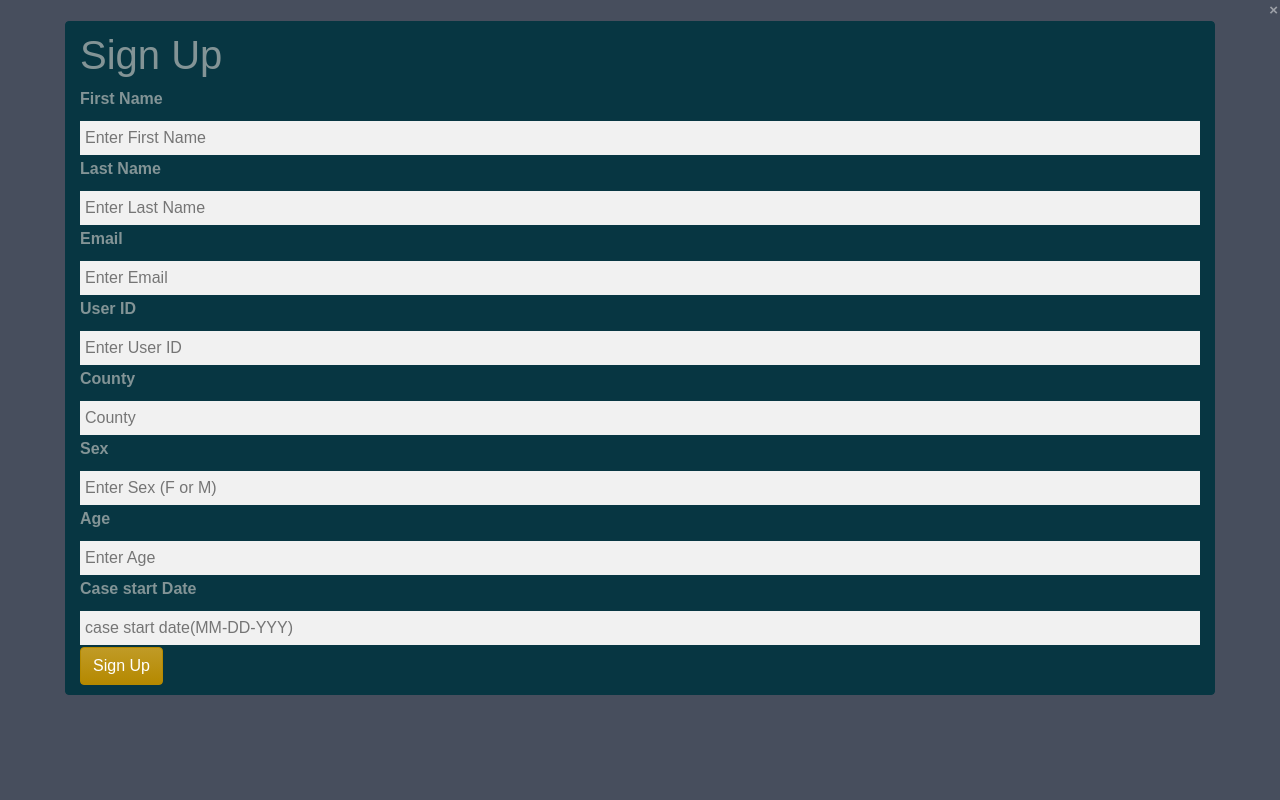
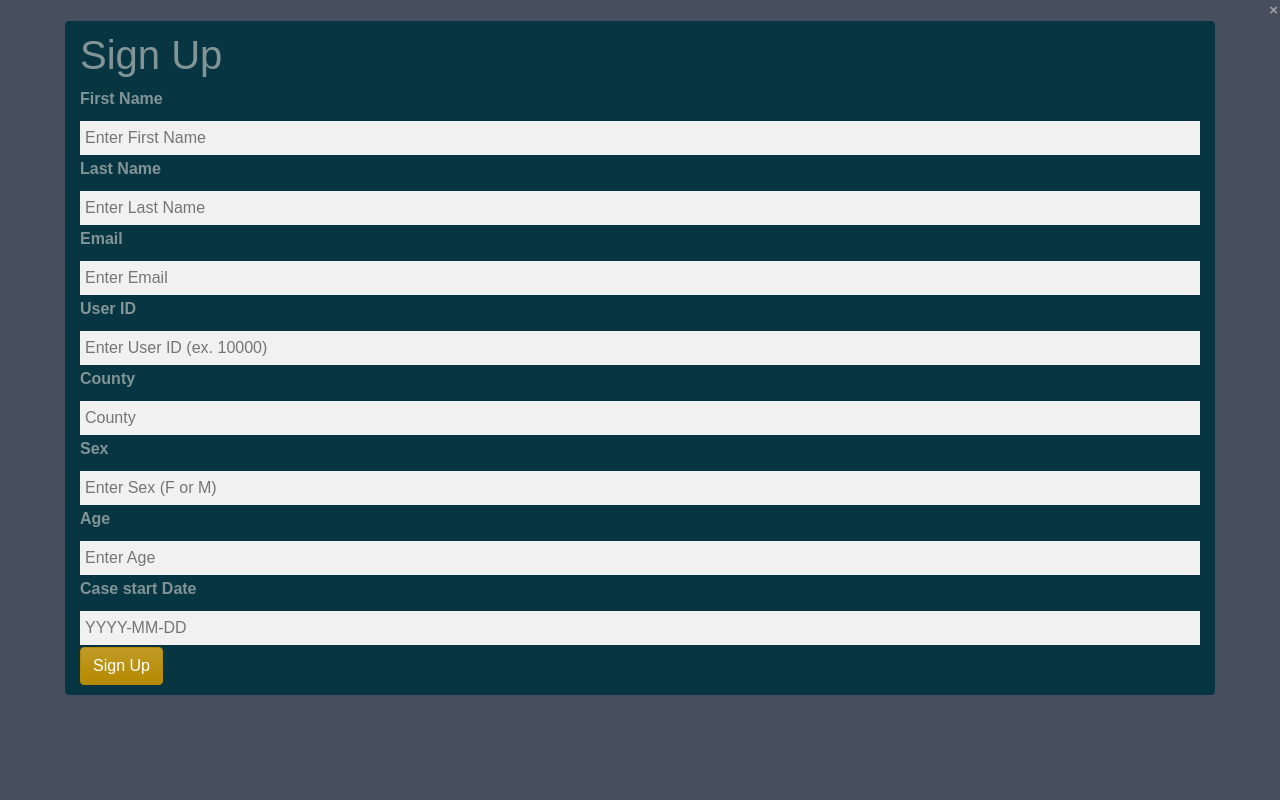
Before and after one commit to elijah-freeman/HuskyDataIncWebApp, a PHP site: page / in a window 1280 px wide, after a click on "Sign Up". Run offline with PHP 8.4, Linux system fonts and the light colour scheme.

Commit message:
Fixed error in sign up panel

```diff
--- a/covid_test_center.php
+++ b/covid_test_center.php
@@ -92,7 +92,7 @@ Covid Test Center page:
                     <label for="email"><b>Email</b></label>
                     <input type="text" placeholder="Enter Email" name="email" required>
                     <label for="user_id"><b>User ID</b></label>
-                    <input type="text" placeholder="Enter User ID" name="user_id" required><label
+                    <input type="text" placeholder="Enter User ID (ex. 10000) " name="user_id" required><label
                             for="County"><b>County</b></label>
                     <input type="text" placeholder="County" name="County" required>
                     <label for="Sex"><b>Sex</b></label>
@@ -100,7 +100,7 @@ Covid Test Center page:
                     <label for="Age"><b>Age</b></label>
                     <input type="text" placeholder="Enter Age" name="Age" required>
                     <label for="case_start_date"><b>Case start Date</b></label>
-                    <input type="text" placeholder="case start date(MM-DD-YYY)" name="case_start_date" required>
+                    <input type="text" placeholder="YYYY-MM-DD" name="case_start_date" required>
                     <div class="clearfix">
                         <button type="submit" class="btn btn-primary" onclick='this.form.submit()'>Sign Up</button>
                     </div>
--- a/high_risk.php
+++ b/high_risk.php
@@ -91,7 +91,7 @@ High Risk page:
                     <label for="email"><b>Email</b></label>
                     <input type="text" placeholder="Enter Email" name="email" required>
                     <label for="user_id"><b>User ID</b></label>
-                    <input type="text" placeholder="Enter User ID" name="user_id" required><label for="County">
+                    <input type="text" placeholder="Enter User ID (ex. 10000) " name="user_id" required><label for="County">
                         <b>County</b></label>
                     <input type="text" placeholder="County" name="County" required>
                     <label for="Sex"><b>Sex</b></label>
@@ -99,7 +99,7 @@ High Risk page:
                     <label for="Age"><b>Age</b></label>
                     <input type="text" placeholder="Enter Age" name="Age" required>
                     <label for="case_start_date"><b>Case start Date</b></label>
-                    <input type="text" placeholder="case start date(MM-DD-YYY)" name="case_start_date" required>
+                    <input type="text" placeholder="YYYY-MM-DD" name="case_start_date" required>
                     <div class="clearfix">
                         <button type="submit" class="btn btn-primary" onclick='this.form.submit()'>Sign Up</button>
                     </div>
--- a/hospital.php
+++ b/hospital.php
@@ -91,7 +91,7 @@ Hospital:
                     <label for="email"><b>Email</b></label>
                     <input type="text" placeholder="Enter Email" name="email" required>
                     <label for="user_id"><b>User ID</b></label>
-                    <input type="text" placeholder="Enter User ID" name="user_id" required><label for="County">
+                    <input type="text" placeholder="Enter User ID (ex. 10000) " name="user_id" required><label for="County">
                         <b>County</b></label>
                     <input type="text" placeholder="County" name="County" required>
                     <label for="Sex"><b>Sex</b></label>
@@ -99,7 +99,7 @@ Hospital:
                     <label for="Age"><b>Age</b></label>
                     <input type="text" placeholder="Enter Age" name="Age" required>
                     <label for="case_start_date"><b>Case start Date</b></label>
-                    <input type="text" placeholder="case start date(MM-DD-YYY)" name="case_start_date" required>
+                    <input type="text" placeholder="YYYY-MM-DD" name="case_start_date" required>
                     <div class="clearfix">
                         <button type="submit" class="btn btn-primary" onclick='this.form.submit()'>Sign Up</button>
                     </div>
--- a/index.php
+++ b/index.php
@@ -88,7 +88,7 @@
                         <label for="email"><b>Email</b></label>
                         <input type="text" placeholder="Enter Email" name="email" required>
                         <label for="user_id"><b>User ID</b></label>
-                        <input type="text" placeholder="Enter User ID" name="user_id" required><label
+                        <input type="text" placeholder="Enter User ID (ex. 10000) " name="user_id" required><label
                                 for="County"><b>County</b></label>
                         <input type="text" placeholder="County" name="County" required>
                         <label for="Sex"><b>Sex</b></label>
@@ -96,7 +96,7 @@
                         <label for="Age"><b>Age</b></label>
                         <input type="text" placeholder="Enter Age" name="Age" required>
                         <label for="case_start_date"><b>Case start Date</b></label>
-                        <input type="text" placeholder="case start date(MM-DD-YYY)" name="case_start_date" required>
+                        <input type="text" placeholder="YYYY-MM-DD" name="case_start_date" required>
                         <div class="clearfix">
                             <button type="submit" class="btn btn-primary" onclick='this.form.submit()'>Sign Up</button>
                         </div>
--- a/infection.php
+++ b/infection.php
@@ -94,7 +94,7 @@ Infection Dashboard:
                     <label for="email"><b>Email</b></label>
                     <input type="text" placeholder="Enter Email" name="email" required>
                     <label for="user_id"><b>User ID</b></label>
-                    <input type="text" placeholder="Enter User ID" name="user_id" required><label for="County">
+                    <input type="text" placeholder="Enter User ID (ex. 10000) " name="user_id" required><label for="County">
                         <b>County</b></label>
                     <input type="text" placeholder="County" name="County" required>
                     <label for="Sex"><b>Sex</b></label>
@@ -102,7 +102,7 @@ Infection Dashboard:
                     <label for="Age"><b>Age</b></label>
                     <input type="text" placeholder="Enter Age" name="Age" required>
                     <label for="case_start_date"><b>Case start Date</b></label>
-                    <input type="text" placeholder="case start date(MM-DD-YYY)" name="case_start_date" required>
+                    <input type="text" placeholder="YYYY-MM-DD" name="case_start_date" required>
                     <div class="clearfix">
                         <button type="submit" class="btn btn-primary" onclick='this.form.submit()'>Sign Up</button>
                     </div>
--- a/new_symptoms.php
+++ b/new_symptoms.php
@@ -104,7 +104,7 @@ Describe your Symptoms:
                     <label for="email"><b>Email</b></label>
                     <input type="text" placeholder="Enter Email" name="email" required>
                     <label for="user_id"><b>User ID</b></label>
-                    <input type="text" placeholder="Enter User ID" name="user_id" required><label for="County">
+                    <input type="text" placeholder="Enter User ID (ex. 10000) " name="user_id" required><label for="County">
                         <b>County</b></label>
                     <input type="text" placeholder="County" name="County" required>
                     <label for="Sex"><b>Sex</b></label>
@@ -112,7 +112,7 @@ Describe your Symptoms:
                     <label for="Age"><b>Age</b></label>
                     <input type="text" placeholder="Enter Age" name="Age" required>
                     <label for="case_start_date"><b>Case start Date</b></label>
-                    <input type="text" placeholder="case start date(MM-DD-YYY)" name="case_start_date" required>
+                    <input type="text" placeholder="YYYY-MM-DD" name="case_start_date" required>
                     <div class="clearfix">
                         <button type="submit" class="btn btn-primary" onclick='this.form.submit()'>Sign Up</button>
                     </div>
--- a/patient.php
+++ b/patient.php
@@ -98,7 +98,7 @@ Patient Dashboard:
                     <label for="email"><b>Email</b></label>
                     <input type="text" placeholder="Enter Email" name="email" required>
                     <label for="user_id"><b>User ID</b></label>
-                    <input type="text" placeholder="Enter User ID" name="user_id" required><label
+                    <input type="text" placeholder="Enter User ID (ex. 10000) " name="user_id" required><label
                             for="County"><b>County</b></label>
                     <input type="text" placeholder="County" name="County" required>
                     <label for="Sex"><b>Sex</b></label>
@@ -106,7 +106,7 @@ Patient Dashboard:
                     <label for="Age"><b>Age</b></label>
                     <input type="text" placeholder="Enter Age" name="Age" required>
                     <label for="case_start_date"><b>Case start Date</b></label>
-                    <input type="text" placeholder="case start date(MM-DD-YYY)" name="case_start_date" required>
+                    <input type="text" placeholder="YYYY-MM-DD" name="case_start_date" required>
                     <div class="clearfix">
                         <button type="submit" class="btn btn-primary" onclick='this.form.submit()'>Sign Up</button>
                     </div>
--- a/random_data.php
+++ b/random_data.php
@@ -87,7 +87,7 @@ Group members: Elijah Freeman, Roy (Dongyeon) Joo, Xiuxiang Wu
                     <label for="email"><b>Email</b></label>
                     <input type="text" placeholder="Enter Email" name="email" required>
                     <label for="user_id"><b>User ID</b></label>
-                    <input type="text" placeholder="Enter User ID" name="user_id" required>
+                    <input type="text" placeholder="Enter User ID (ex. 10000) " name="user_id" required>
                     <label for="County"><b>County</b></label>
                     <input type="text" placeholder="County" name="County" required>
                     <label for="Sex"><b>Sex</b></label>
@@ -95,7 +95,7 @@ Group members: Elijah Freeman, Roy (Dongyeon) Joo, Xiuxiang Wu
                     <label for="Age"><b>Age</b></label>
                     <input type="text" placeholder="Enter Age" name="Age" required>
                     <label for="case_start_date"><b>Case start Date</b></label>
-                    <input type="text" placeholder="case start date(MM-DD-YYY)" name="case_start_date" required>
+                    <input type="text" placeholder="YYYY-MM-DD" name="case_start_date" required>
                     <div class="clearfix">
                         <button type="submit" class="btn btn-primary" onclick='this.form.submit()'>Sign Up</button>
                     </div>
--- a/sick_patients.php
+++ b/sick_patients.php
@@ -91,7 +91,7 @@ Sick Patient:
                     <label for="email"><b>Email</b></label>
                     <input type="text" placeholder="Enter Email" name="email" required>
                     <label for="user_id"><b>User ID</b></label>
-                    <input type="text" placeholder="Enter User ID" name="user_id" required>
+                    <input type="text" placeholder="Enter User ID (ex. 10000) " name="user_id" required>
                     <label for="County"><b>County</b></label>
                     <input type="text" placeholder="County" name="County" required>
                     <label for="Sex"><b>Sex</b></label>
@@ -99,7 +99,7 @@ Sick Patient:
                     <label for="Age"><b>Age</b></label>
                     <input type="text" placeholder="Enter Age" name="Age" required>
                     <label for="case_start_date"><b>Case start Date</b></label>
-                    <input type="text" placeholder="case start date(MM-DD-YYY)" name="case_start_date" required>
+                    <input type="text" placeholder="YYYY-MM-DD" name="case_start_date" required>
                     <div class="clearfix">
                         <button type="submit" class="btn btn-primary" onclick='this.form.submit()'>Sign Up</button>
                     </div>
--- a/user_info.php
+++ b/user_info.php
@@ -91,7 +91,7 @@ User Information:
                     <label for="email"><b>Email</b></label>
                     <input type="text" placeholder="Enter Email" name="email" required>
                     <label for="user_id"><b>User ID</b></label>
-                    <input type="text" placeholder="Enter User ID" name="user_id" required>
+                    <input type="text" placeholder="Enter User ID (ex. 10000) " name="user_id" required>
                     <label for="County"><b>County</b></label>
                     <input type="text" placeholder="County" name="County" required>
                     <label for="Sex"><b>Sex</b></label>
@@ -99,7 +99,7 @@ User Information:
                     <label for="Age"><b>Age</b></label>
                     <input type="text" placeholder="Enter Age" name="Age" required>
                     <label for="case_start_date"><b>Case start Date</b></label>
-                    <input type="text" placeholder="case start date(MM-DD-YYY)" name="case_start_date" required>
+                    <input type="text" placeholder="YYYY-MM-DD" name="case_start_date" required>
                     <div class="clearfix">
                         <button type="submit" class="btn btn-primary" onclick='this.form.submit()'>Sign Up</button>
                     </div>
```
